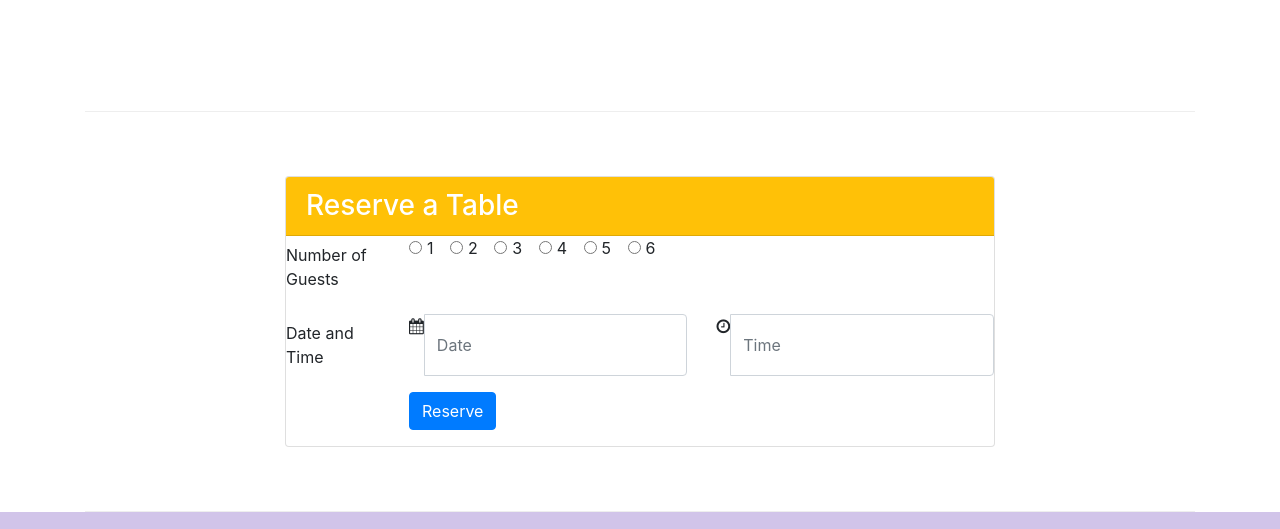
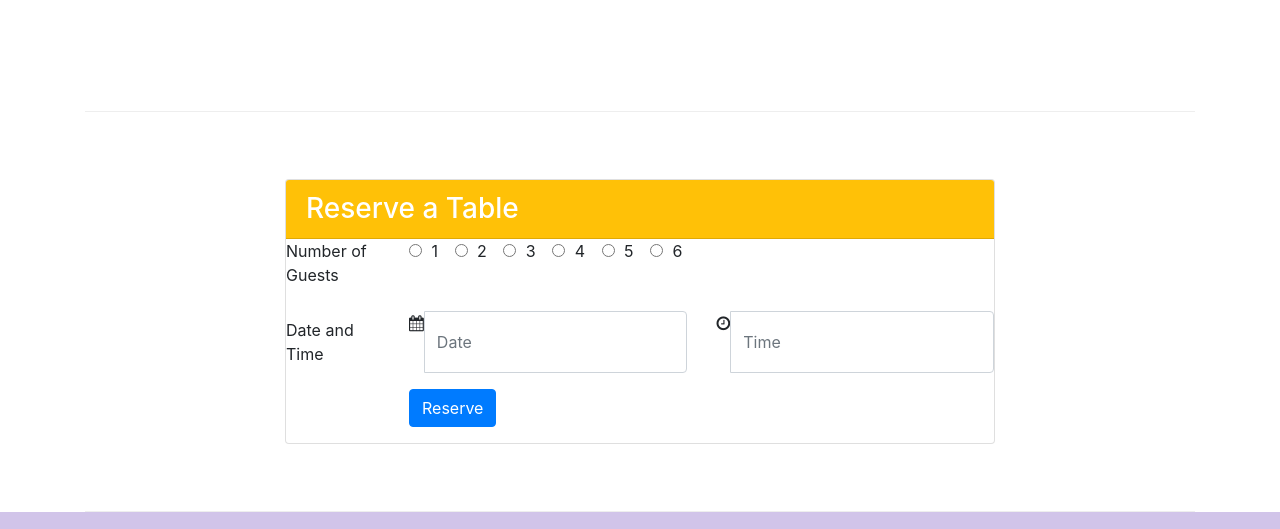
Before and after one commit to duynii/bootstrap4, a website: page index.html in a window 1280 px wide. Shown: the part 1422-1951 px from the top of the page. Drawn offline with nearby package versions, Linux system fonts and the light colour scheme.

Commit message:
assignment 2: version 3

```diff
--- a/index.html
+++ b/index.html
@@ -129,31 +129,37 @@
                <div class="card-block">
                   <form id="reserveform" class="">
                      <div class="form-group row">
-                        <label for="inlineRadio1" class="col-sm-2 col-form-label">Number of Guests</label>
+                        <label for="inlineRadio1" class="col-sm-2 ">Number of Guests</label>
                         <div class="col-sm-10">
                            <div class="form-check form-check-inline">
-                              <input class="form-check-input" type="radio" name="guestnum" id="inlineRadio1" value="1">
-                              <label class="form-check-label" for="inlineRadio1">1</label>
+                              <label class="form-check-label">
+                                 <input class="form-check-input" type="radio" name="guest" id="inlineRadio1" value="1"> 1
+                              </label>
                            </div>
                            <div class="form-check form-check-inline">
-                              <input class="form-check-input" type="radio" name="guestnum" id="inlineRadio2" value="2">
-                              <label class="form-check-label" for="inlineRadio2">2</label>
+                              <label class="form-check-label">
+                                 <input class="form-check-input" type="radio" name="guest" id="inlineRadio2" value="2"> 2
+                              </label>
                            </div>
                            <div class="form-check form-check-inline">
-                              <input class="form-check-input" type="radio" name="guestnum" id="inlineRadio3" value="3">
-                              <label class="form-check-label" for="inlineRadio3">3</label>
+                              <label class="form-check-label">
+                                 <input class="form-check-input" type="radio" name="guest" id="inlineRadio3" value="3"> 3
+                              </label>
                            </div>
                            <div class="form-check form-check-inline">
-                              <input class="form-check-input" type="radio" name="guestnum" id="inlineRadio4" value="4">
-                              <label class="form-check-label" for="inlineRadio4">4</label>
+                              <label class="form-check-label">
+                                 <input class="form-check-input" type="radio" name="guest" id="inlineRadio4" value="4"> 4
+                              </label>
                            </div>
                            <div class="form-check form-check-inline">
-                              <input class="form-check-input" type="radio" name="guestnum" id="inlineRadio5" value="5">
-                              <label class="form-check-label" for="inlineRadio5">5</label>
+                              <label class="form-check-label">
+                                 <input class="form-check-input" type="radio" name="guest" id="inlineRadio5" value="5"> 5
+                              </label>
                            </div>
                            <div class="form-check form-check-inline">
-                              <input class="form-check-input" type="radio" name="guestnum" id="inlineRadio6" value="6">
-                              <label class="form-check-label" for="inlineRadio6">6</label>
+                              <label class="form-check-label">
+                                 <input class="form-check-input" type="radio" name="guest" id="inlineRadio6" value="6"> 6
+                              </label>
                            </div>
                         </div>
                      </div>
```
